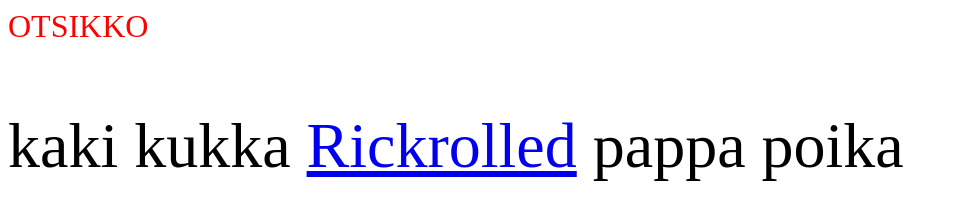
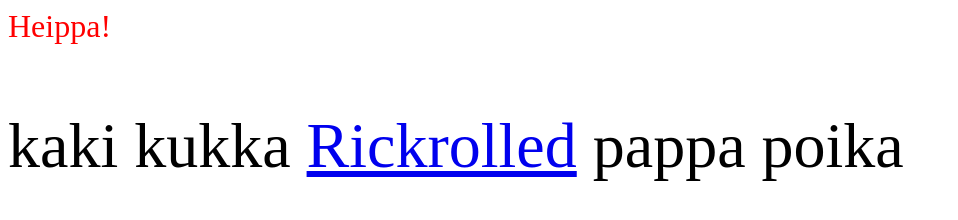
Before and after one commit to korkaloilmari/kapu, a plain HTML site: page index.html in a window 1280 px wide. Shown: the whole page, without its empty margins (0-958 px from the left). Drawn offline with Linux system fonts and the light colour scheme.

Commit message:
Otsikon vaihto

```diff
--- a/index.html
+++ b/index.html
@@ -20,7 +20,7 @@
 
 <h1>
 
-OTSIKKO
+Heippa!
 </h1>
 <p>
     kaki kukka <a href="toinen.html"> Rickrolled</a> pappa poika
```
